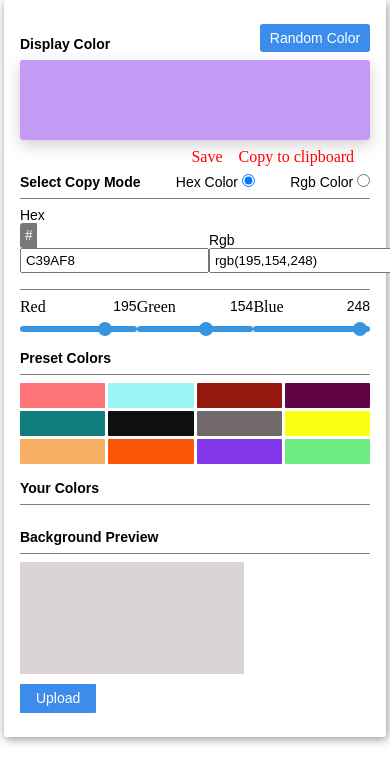
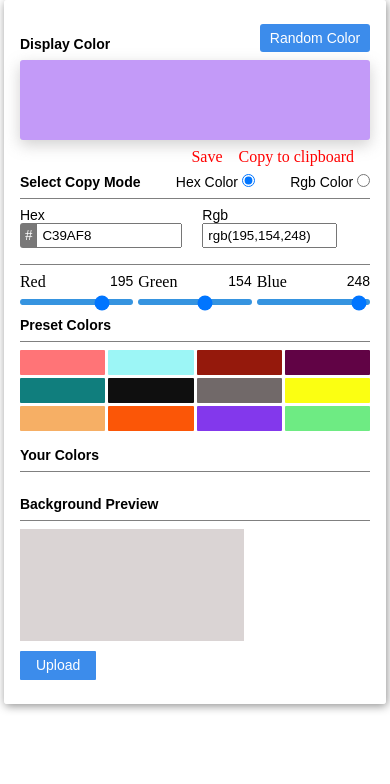
Before and after one commit to MdSaayed/random-color-genarator, a plain HTML site: page index.html in a window 390 px wide. Shown: the top 784 px of the page. Drawn offline with Linux system fonts and the light colour scheme.

Commit message:
Update style.css

```diff
--- a/style.css
+++ b/style.css
@@ -95,15 +95,15 @@ input[type=text]{
     border-top: 1px solid gray;
     padding-top: 0.5rem;
     margin-top: 0.5rem;
+    gap: 5px;
+}
+input[type="range" i] {
+    width: 100%;
 }
 
-
-
-input[type=range] {
-    -webkit-appearance: none;
-    margin: 10px 0;
-    width: 100%;
-  }
+input[type=text]{
+    padding: 3px 4px;
+}
   input[type=range]::-webkit-slider-runnable-track {
     width: 100%;
     height: 6px;
@@ -204,7 +204,7 @@ select{
 
 /* responsive part */
 @media only screen and (max-width: 600px) {
-    .color-box,.random-color-box{
+   .color-box,.random-color-box{
         height: 25px;
         width: 24%;
         flex-wrap: wrap;
@@ -218,10 +218,15 @@ select{
         display: flex;
         justify-content: center;
         align-items: start;
-        height: 160vh;
+        height: 140vh;
     }
     .container{
         margin: 0;
-        width:98%;
+        width: 98%;
+    }
+    input[type=text]{
+        padding: 3px 4px;
+        display: inline;
+        width: 80%;
     }
 }
```
